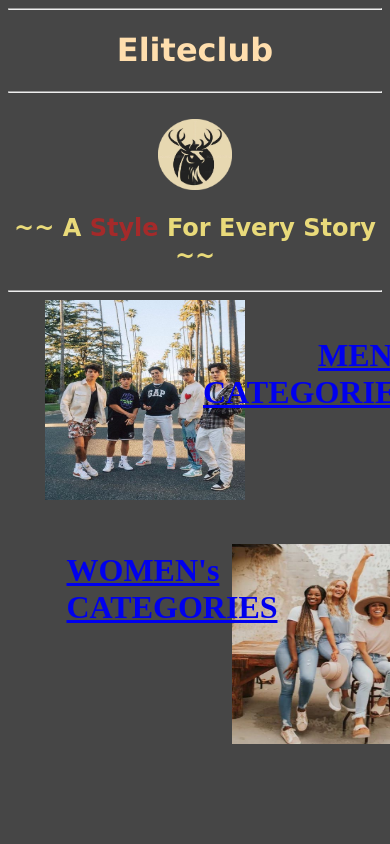
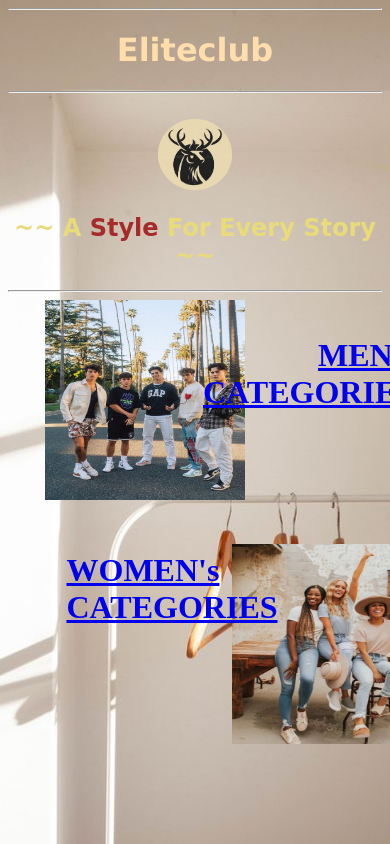
Before and after one commit to aniketsaini3108/html-eliteclubclothing, a plain HTML site: page index.html in a window 390 px wide. Shown: the top 844 px of the page. Drawn offline with Linux system fonts and the light colour scheme; a web font is replaced by a local one.

Commit message:
Update style.css

```diff
--- a/style.css
+++ b/style.css
@@ -153,7 +153,7 @@
       }
  @media (max-width: 1200px) {
         body {
-          background-image: url(images/mainback.jpeg);
+          background-image: url(mainback.jpeg);
         }
         .men-link{
           position: absolute;
@@ -170,7 +170,7 @@
  }
  @media (max-width: 1600px) {
   body {
-    background-image: url(images/mainback.jpeg);
+    background-image: url(mainback.jpeg);
   }
 
   .men-link{
```
